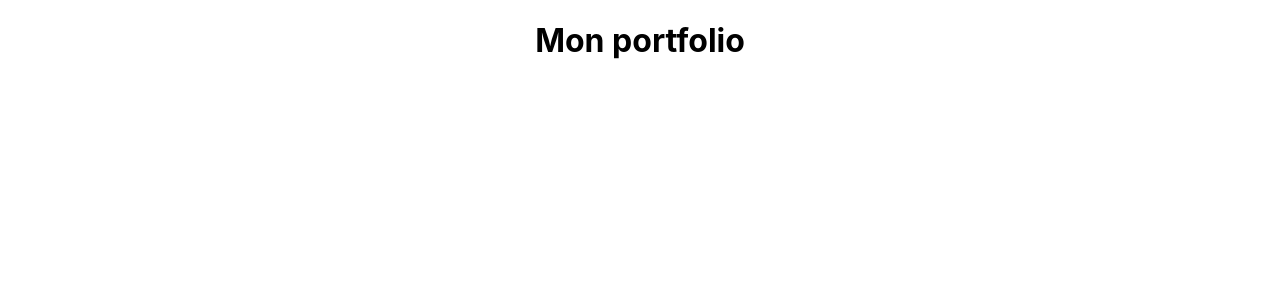
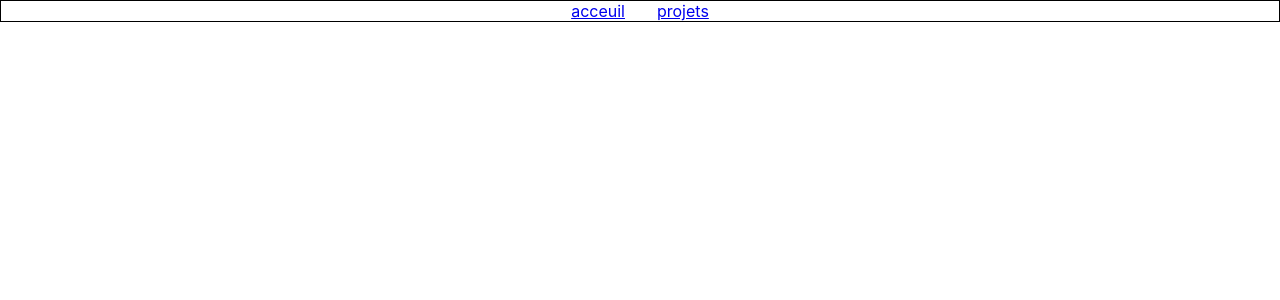
Before and after one commit to fbergot/frontend_portfolio, a React (Create React App) app: page / in a window 1280 px wide. Shown: the top 300 px of the page. Built offline with nearby package versions, Linux system fonts and the light colour scheme.

Commit message:
add react-router + sass + create Header & Nav

```diff
--- a/package.json
+++ b/package.json
@@ -12,7 +12,9 @@
     "@types/react-dom": "^17.0.11",
     "react": "^17.0.2",
     "react-dom": "^17.0.2",
+    "react-router-dom": "^6.2.1",
     "react-scripts": "5.0.0",
+    "sass": "^1.45.2",
     "typescript": "^4.5.4",
     "web-vitals": "^2.1.2"
   },
--- a/src/App.tsx
+++ b/src/App.tsx
@@ -1,12 +1,15 @@
 import React from 'react';
 import './App.css';
+import Header from './components/header/Header/Header';
+import Nav from './components/header/Nav/Nav';
 
 function App() {
-  return (
-    <div className="App">
-      <h1>Mon portfolio</h1>
-    </div>
-  );
+    const nav = <Nav namesOfLinks={["acceuil", "projets"]}/>
+    return (
+        <div className="App">
+          <Header nav={nav}/>
+        </div>
+    );
 }
 
 export default App;
--- /dev/null
+++ b/src/components/header/Header/Header.tsx
@@ -0,0 +1,11 @@
+type HeaderProps = {
+    nav: JSX.Element;
+}
+
+const Header = ({ nav }: HeaderProps) => {
+    return <header>
+        {nav}
+    </header>
+}
+
+export default Header;
--- /dev/null
+++ b/src/components/header/Nav/Nav.scss
@@ -0,0 +1,6 @@
+.nav {
+    border: 1px solid black;
+    .nav-link {
+        padding: 1rem;
+    }
+}
--- /dev/null
+++ b/src/components/header/Nav/Nav.tsx
@@ -0,0 +1,20 @@
+import { Link } from 'react-router-dom';
+import './Nav.scss';
+
+type NavProps = {
+    namesOfLinks: string[];
+    routes?: string[];
+}
+
+const Nav = ({ namesOfLinks, routes }: NavProps) => {
+    return <nav className='nav'>
+        {namesOfLinks.map((name, index) => {
+            if (routes) {
+                return <Link className='nav-link' to={`/${routes[index]}`}>{name}</Link>
+            }
+            return <Link className='nav-link' to={`/${name}`}>{name}</Link>;
+        })}
+    </nav>
+}
+
+export default Nav;
--- a/src/index.tsx
+++ b/src/index.tsx
@@ -2,13 +2,18 @@ import React from 'react';
 import ReactDOM from 'react-dom';
 import './index.css';
 import App from './App';
+import { BrowserRouter } from 'react-router-dom';
 import reportWebVitals from './reportWebVitals';
+
+const rootElement = document.getElementById('root');
 
 ReactDOM.render(
   <React.StrictMode>
-    <App />
+    <BrowserRouter>
+      <App />
+    </BrowserRouter>
   </React.StrictMode>,
-  document.getElementById('root')
+  rootElement
 );
 
 // If you want to start measuring performance in your app, pass a function
```
Also changed, not shown: src/components/header/Header/Header.scss (added), 1 other file (tests, documents, lock files or other folders).
